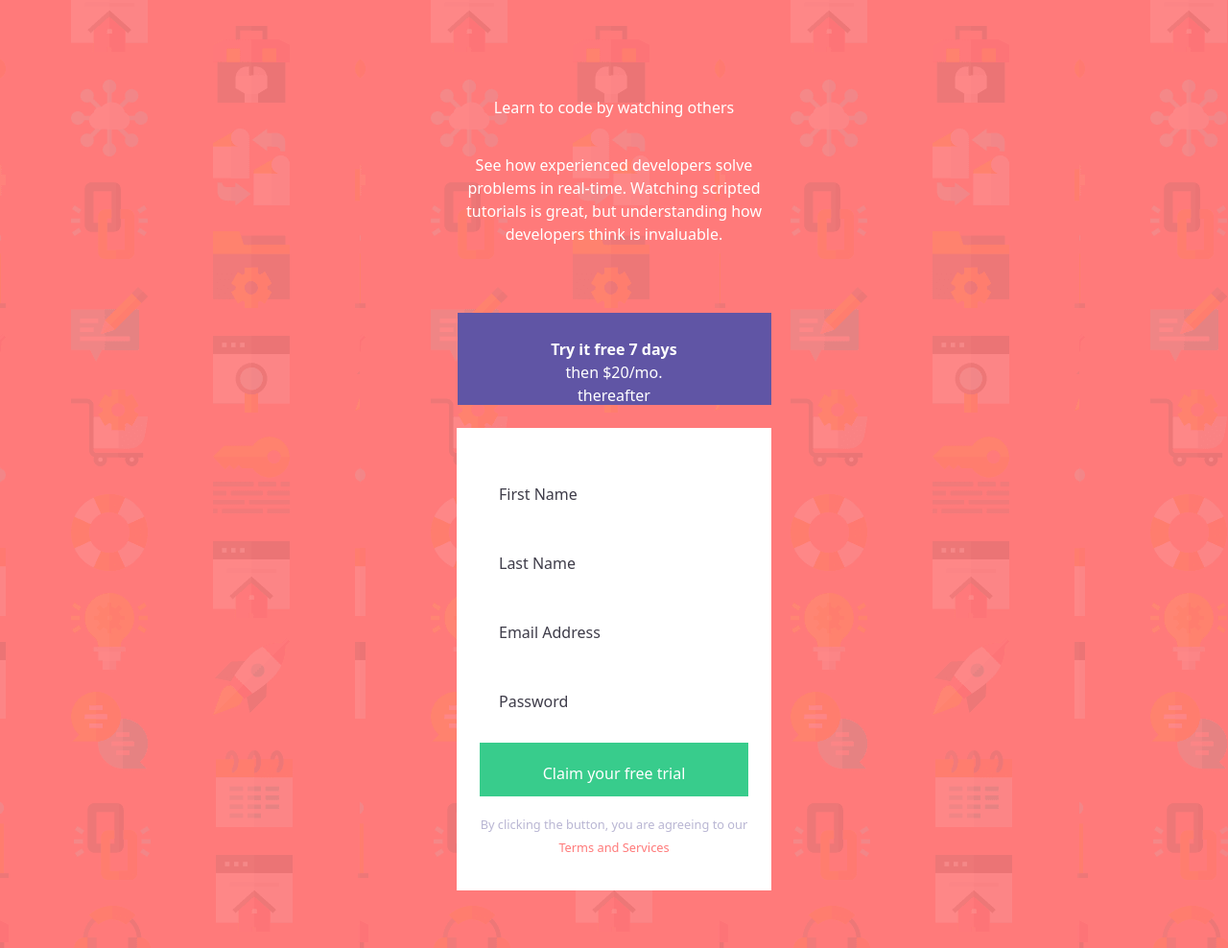
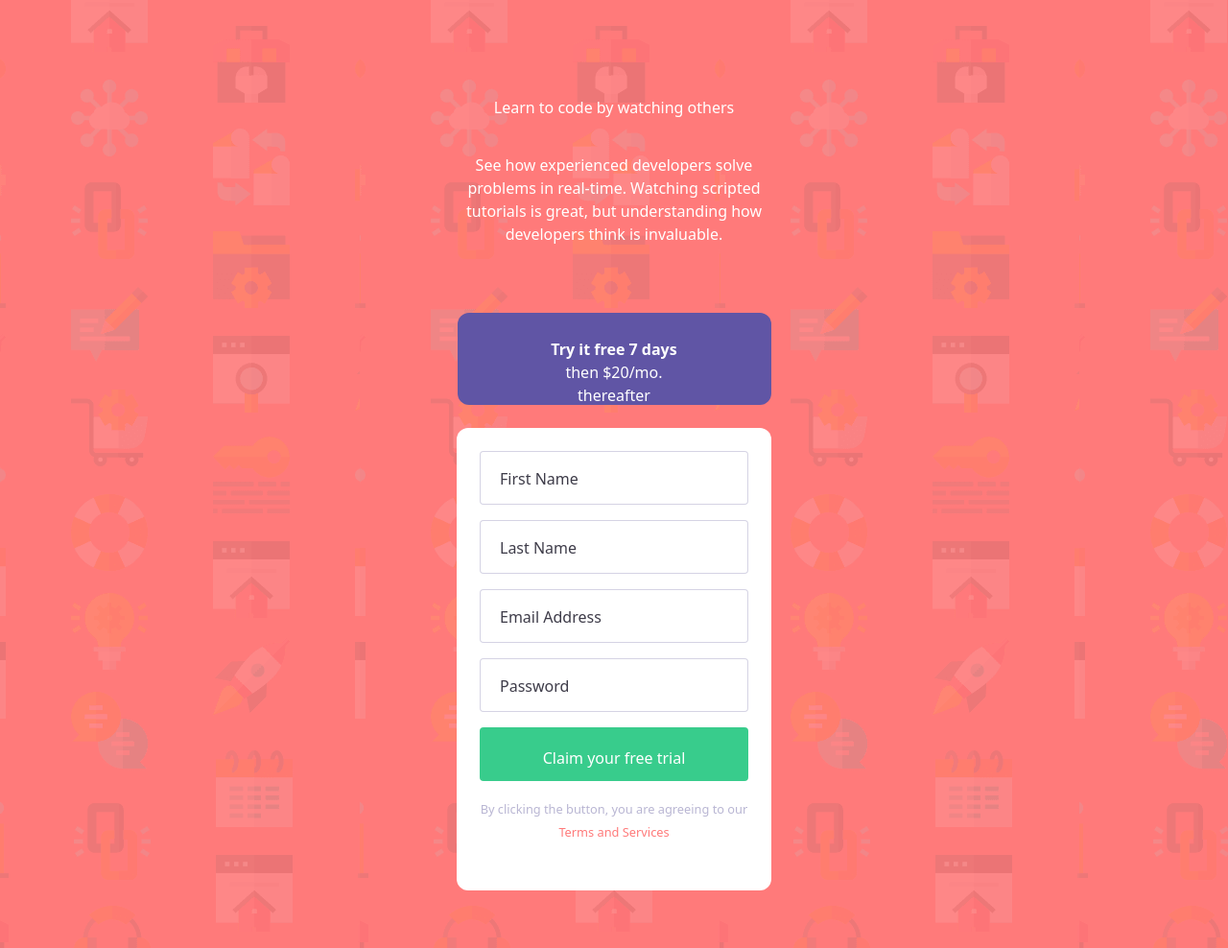
Before and after one commit to StephenYu2018/intro-component-with-signup-form-master, a website: page index.html in a window 1280 px wide. Shown: the whole page at 96% size. Drawn offline with Linux system fonts and the light colour scheme.

Commit message:
apply border styles to elements

```diff
--- a/index.html
+++ b/index.html
@@ -26,18 +26,18 @@
     </header>
     <section class="flex flex-col items-center w-[20.4375rem] space-y-6">
       <h2 class="bg-blue text-white text-center h-24 px-20
-      pt-[1.625rem] pb-6">
+      pt-[1.625rem] pb-6 rounded-xl">
 	<b>Try it free 7 days</b> then $20/mo. thereafter
       </h2>
       <form class="bg-white flex flex-col items-center h-[30.125rem]
-      px-6 pt-6 pb-[1.875rem] space-y-4">
+      px-6 pt-6 pb-[1.875rem] rounded-xl">
         <label for="first-name" class="fixed top-[-99rem] left-[-99rem]">
 	  First Name
 	</label>
         <input type="text" placeholder="First Name"
         id="first-name" name="first-name"
         class="placeholder:text-dark-blue w-[17.5rem] h-14 px-5 pt-6
-        pb-[1.375rem]">
+        pb-[1.375rem] rounded border border-grayish-blue/60 mt-0">
 
         <label for="last-name" class="fixed top-[-99rem] left-[-99rem]">
 	  Last Name
@@ -45,7 +45,7 @@
         <input type="text" placeholder="Last Name"
         id="last-name" name="last-name"
         class="placeholder:text-dark-blue w-[17.5rem] h-14 px-5 pt-6
-        pb-[1.375rem]">
+        pb-[1.375rem] rounded border border-grayish-blue/60 mt-4">
 
 	<label for="email-address" class="fixed top-[-99rem] left-[-99rem]">
 	  Email Address
@@ -53,7 +53,7 @@
         <input type="email" placeholder="Email Address"
         id="email-address" name="email-address"
         class="placeholder:text-dark-blue w-[17.5rem] h-14 px-5 pt-6
-        pb-[1.375rem]">
+        pb-[1.375rem] rounded border border-grayish-blue/60 mt-4">
 
 	<label for="password" class="fixed top-[-99rem] left-[-99rem]">
 	  Password
@@ -61,13 +61,13 @@
         <input type="password" placeholder="Password"
         id="password" name="password"
         class="placeholder:text-dark-blue w-[17.5rem] h-14 px-5 pt-6
-        pb-[1.375rem]">
+        pb-[1.375rem] rounded border border-grayish-blue/60 mt-4">
 
         <button type="submit" class="bg-green text-white w-[17.5rem]
-        h-14 px-[2.6875rem] pt-5 pb-4">
+        h-14 px-[2.6875rem] pt-5 pb-4 rounded mt-4">
           Claim your free trial
         </button>
-        <p class="text-center"><small class="text-grayish-blue">
+        <p class="text-center mt-4"><small class="text-grayish-blue">
 	  By clicking the button, you are agreeing to our
           <a href="#" class="text-red">Terms and Services</a>
         </small></p>
```
Also changed, not shown: dist/styles.css.
